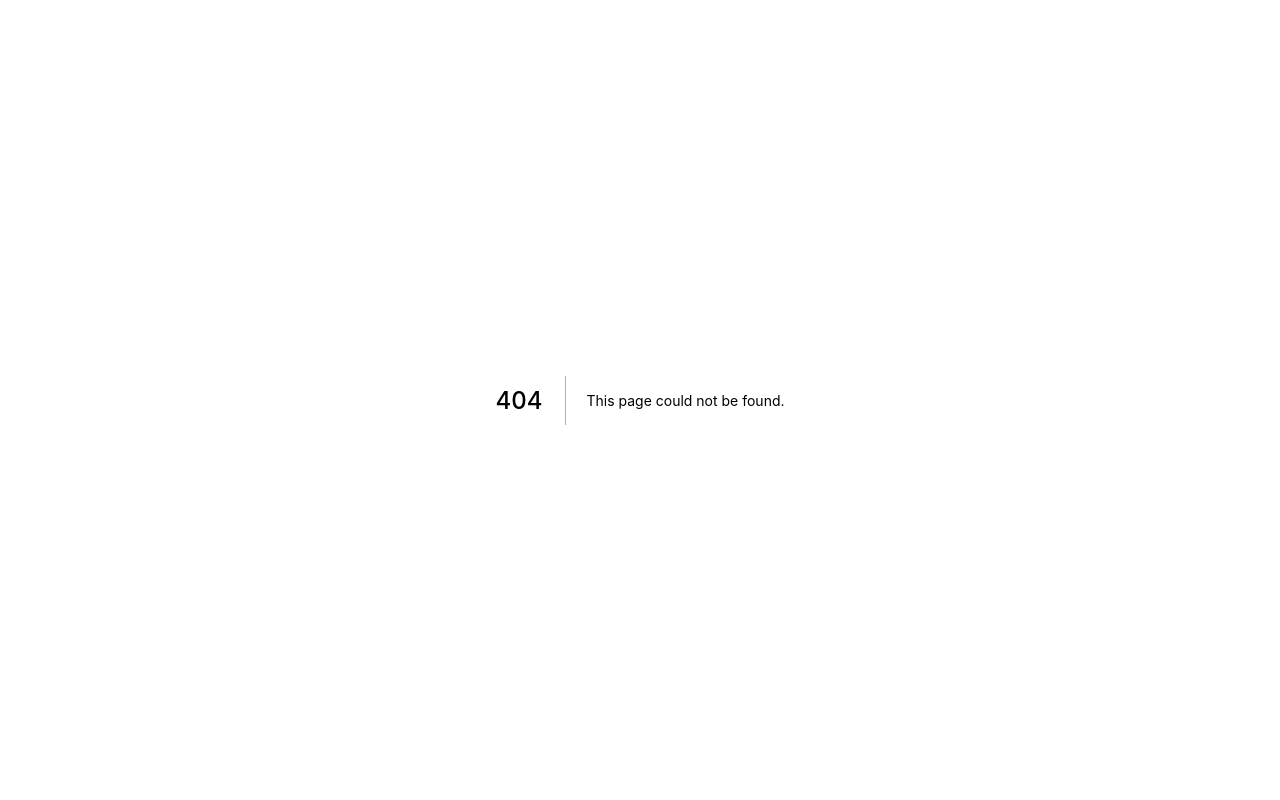
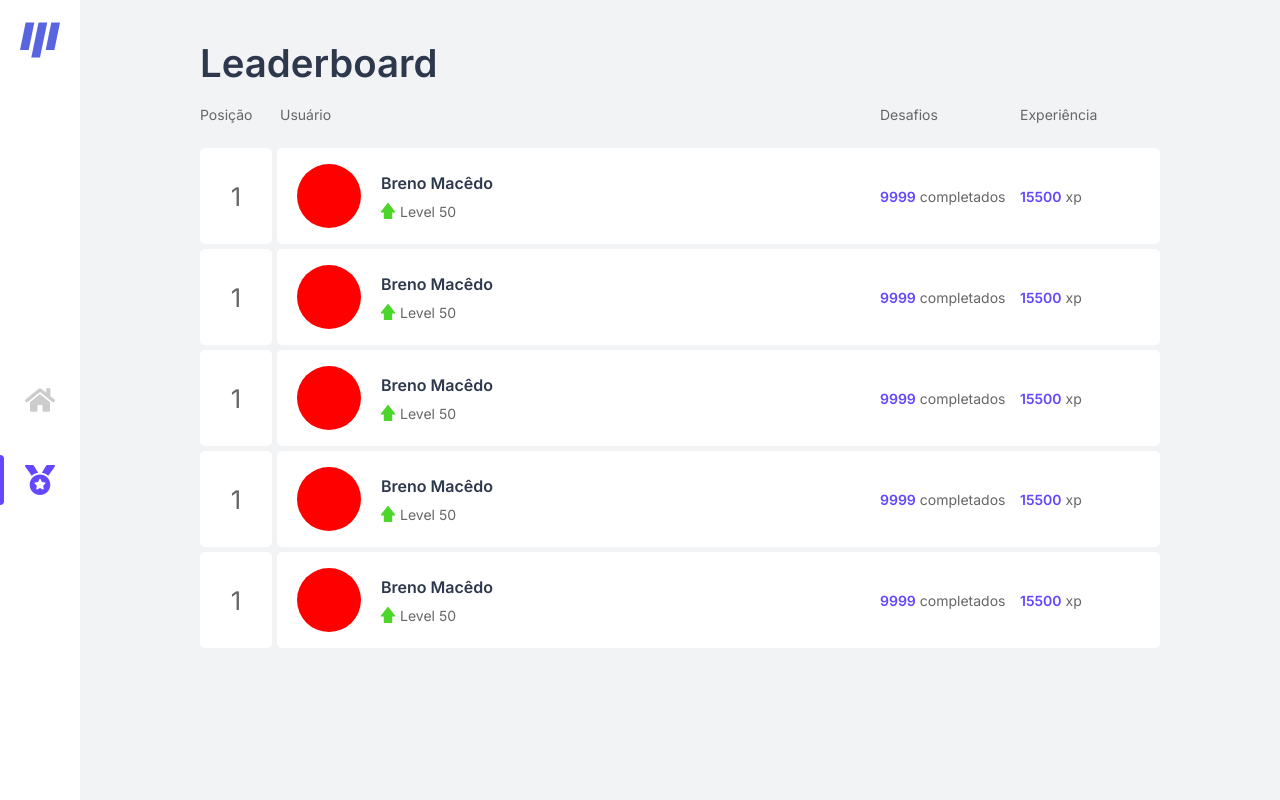
Before and after one commit to brenomacedo/NLW4-react, a Next.js app: page /leaderboard in a window 1280 px wide. Before the commit this address had no page. Built offline with nearby package versions, Linux system fonts and the light colour scheme.

Commit message:
leaderboard

```diff
--- /dev/null
+++ b/src/pages/leaderboard.tsx
@@ -0,0 +1,31 @@
+import Sidebar from '../components/Sidebar'
+import LeaderboardItem from '../styles/components/LeaderboardItem'
+import styles from '../styles/pages/Leaderboard.module.css'
+
+export default function Leaderboard() {
+    return (
+        <div className={styles.leaderboardContainer}>
+            <Sidebar page="leaderboard" />
+            <div className={styles.container}>
+                <div className={styles.grid}>
+                    <h2>Leaderboard</h2>
+                    <div className={styles.gridTable}>
+                        <div className={styles.tableHead}>
+                            <p className={styles.position}>Posição</p>
+                            <p className={styles.user}>Usuário</p>
+                            <p className={styles.challanges}>Desafios</p>
+                            <p className={styles.xp}>Experiência</p>
+                        </div>
+                        <div className={styles.tableBody}>
+                            <LeaderboardItem />
+                            <LeaderboardItem />
+                            <LeaderboardItem />
+                            <LeaderboardItem />
+                            <LeaderboardItem />
+                        </div>
+                    </div>
+                </div>
+            </div>
+        </div>
+    )
+}
--- /dev/null
+++ b/src/styles/components/LeaderboardItem.module.css
@@ -0,0 +1,82 @@
+.container {
+    display: flex;
+    margin-top: 5px;
+}
+
+.container strong {
+    color: var(--blue);
+}
+
+.level {
+    width: 72px;
+    height: 96px;
+    background-color: white;
+    border-radius: 5px;
+    display: flex;
+    justify-content: center;
+    align-items: center;
+    margin-right: 5px;
+}
+
+.user {
+    flex: 1;
+    background-color: white;
+    border-top-left-radius: 5px;
+    border-bottom-left-radius: 5px;
+    height: 96px;
+    display: flex;
+    padding-left: 20px;
+    justify-content: flex-start;
+    align-items: center;
+}
+
+.user .userPicture {
+    width: 64px;
+    height: 64px;
+    border-radius: 32px;
+    background-color: red;
+}
+
+.userDescription {
+    margin-left: 20px;
+}
+
+.userDescription p {
+    color: var(--title);
+    font-size: 16px;
+    font-weight: bold;
+}
+
+.userDescription span {
+    font-size: 14px;
+    display: flex;
+    align-items: center;
+    margin-top: 10px;
+}
+
+.userDescription img {
+    width: 14px;
+    margin-right: 5px;
+}
+
+.challanges {
+    width: 140px;
+    background-color: white;
+    height: 96px;
+    display: flex;
+    justify-content: flex-start;
+    align-items: center;
+    font-size: 14px;
+}
+
+.xp {
+    width: 140px;
+    background-color: white;
+    border-top-right-radius: 5px;
+    border-bottom-right-radius: 5px;
+    height: 96px;
+    display: flex;
+    justify-content: flex-start;
+    align-items: center;
+    font-size: 14px;
+}
--- /dev/null
+++ b/src/styles/components/LeaderboardItem.tsx
@@ -0,0 +1,24 @@
+import styles from '../../styles/components/LeaderboardItem.module.css'
+
+export default function LeaderboardItem() {
+    return (
+        <div className={styles.container}>
+            <div className={styles.level}>
+                1
+            </div>
+            <div className={styles.user}>
+                <div className={styles.userPicture}></div>
+                <div className={styles.userDescription}>
+                    <p>Breno Macêdo</p>
+                    <span><img src="/icons/level.svg" alt=""/> Level 50</span>
+                </div>
+            </div>
+            <div className={styles.challanges}>
+                <p><strong>9999</strong> completados</p>
+            </div>
+            <div className={styles.xp}>
+            <p><strong>15500</strong> xp</p>
+            </div>
+        </div>
+    )
+}
--- /dev/null
+++ b/src/styles/pages/Leaderboard.module.css
@@ -0,0 +1,53 @@
+.leaderboardContainer {
+    display: flex;
+}
+
+.container {
+    height: 100vh;
+    display: flex;
+    flex-direction: row;
+    justify-content: center;
+    overflow: auto;
+    flex: 1;
+}
+
+.grid {
+    width: 80%;
+    margin-top: 40px;
+}
+
+.grid h2 {
+    color: var(--title);
+}
+
+.tableHead {
+    display: flex;
+    margin-top: 20px;
+}
+
+.tableHead p {
+    font-size: 14px;
+    color: var(--text);
+}
+
+.position {
+    width: 80px;
+}
+
+.user {
+    flex: 1;
+}
+
+.challanges {
+    width: 140px;
+}
+
+.xp {
+    width: 140px;
+}
+
+.tableBody {
+    display: flex;
+    flex-direction: column;
+    margin-top: 20px;
+}
```
